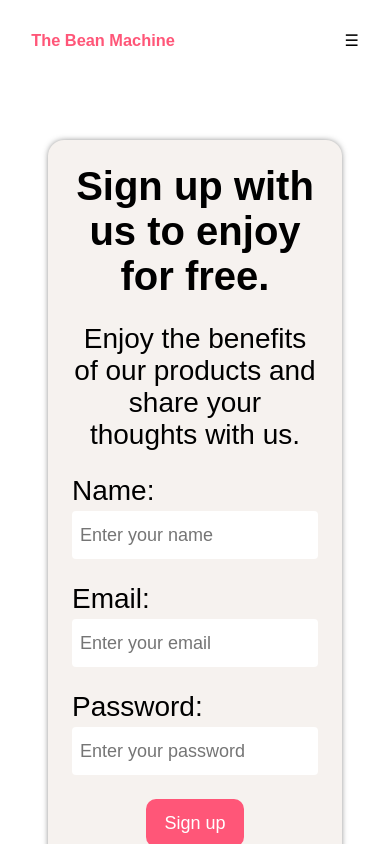
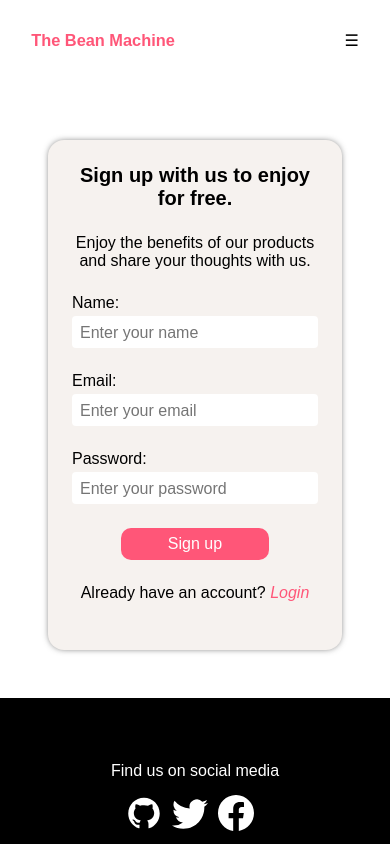
Before and after one commit to jonatan3921/The-Bean-Machine-Enhanced, a React (Vite) app: page /signup in a window 390 px wide. Shown: the top 844 px of the page. Built offline with nearby package versions, Linux system fonts and the light colour scheme; no server answers.

Commit message:
Extra Changes for the media query

```diff
--- a/src/components/Header/Header.css
+++ b/src/components/Header/Header.css
@@ -98,12 +98,17 @@ nav {
     }
 }
 
-/* Change All the media query for the phone to 500px */
-/* Phone Display Setting */
-@media screen and (max-width: 500px) {
+
+/* Small Phone Display Setting */
+@media screen and (max-width: 400px) {
     .header-container {
         height: 40px;
         margin-bottom: 32px;
+    }
+
+    .login-btn {
+        font-size: 12px;
+        padding: 6px 20px;
     }
 
     .burger {
@@ -122,7 +127,8 @@ nav {
 
     nav {
         display: none;
-        width: 95%;
+        align-self: center;
+        width: 100%;
     }
 
     .user-container {
--- a/src/pages/Account/Account.css
+++ b/src/pages/Account/Account.css
@@ -66,8 +66,8 @@
 /* Small Phone Display Setting */
 @media screen and (max-width: 400px) {
     .account-page {
-        min-height: 40vh;
-        background-position: 0px -10px;
+        min-height: 60vh;
+        background-position: 0px 40px;
     }
 
     .account-container p {
--- a/src/pages/Checkout.jsx/Checkout.css
+++ b/src/pages/Checkout.jsx/Checkout.css
@@ -210,3 +210,17 @@
         width: 45%;
     }
 }
+
+@media screen and (max-width: 400px) {
+    .checkout-page {
+        min-height: 60vh;
+    }
+
+    .item {
+        flex-wrap: wrap;
+    }
+
+    .title {
+        font-size: 12px;
+    }
+}
--- a/src/pages/CoffeeDetails/CoffeeDetails.css
+++ b/src/pages/CoffeeDetails/CoffeeDetails.css
@@ -102,3 +102,51 @@
     color: white;
     text-decoration: none;
 }
+
+
+/* Small Phone Display Setting */
+@media screen and (max-width: 400px) {
+    .coffee-details-page {
+        min-height: 60vh;
+    }
+
+    .coffee-name h2 {
+        font-size: 18px;
+    }
+
+    .coffee-name p {
+        font-size: 14px;
+    }
+
+    .coffee-details-container :nth-child(3) {
+        font-size: 18px;
+    }
+
+    .coffee-details-container :nth-child(4) {
+        font-size: 14px;
+    }
+
+
+    .addToCart-container {
+        justify-content: space-between;
+    }
+    /* Styling for Quantity Box */
+    .quantity-container {
+        padding: 0 6px;
+    }
+
+    .quantity-container p {
+        font-size: 18px;
+    }
+
+    .quantity-container select {
+        font-size: 18px;
+    }
+
+    /* Styling for add to cart button */
+    .addToCart-container button {
+        width: 45%;
+        font-size: 12px;
+        padding: 15px 12px;
+    }
+}
--- a/src/pages/Results/Results.css
+++ b/src/pages/Results/Results.css
@@ -86,3 +86,23 @@
         height: 125px;
     }
 }
+
+/* Small Phone Display Setting */
+@media screen and (max-width: 400px) {
+    .results-page .searching-container2 {
+        align-items: center;
+    }
+
+    .results-page .searching-container2 > :nth-child(1)::placeholder {
+        font-size: 14px;
+    }
+
+    .results-page .search-results-container2 {
+        width: 82%;
+    }
+
+    .arrow-results-btn {
+        height: 48px;
+        width: 48px;
+    }
+}
--- a/src/pages/SignUp/SignUp.css
+++ b/src/pages/SignUp/SignUp.css
@@ -82,8 +82,42 @@
     }
 }
 
+/* Phone Display Setting */
 @media screen and (max-width: 600px) {
     .signup-container {
         width: 90%;
     }
 }
+
+/* Small Phone Display Setting */
+@media screen and (max-width: 400px) {
+    .signup-page {
+        min-height: 60vh;
+    }
+
+    .signup-container h1 {
+        font-size: 20px;
+    }
+
+    .signup-container p {
+        font-size: 16px;
+    }
+
+    .form-group label {
+        font-size: 16px;
+    }
+
+    .form-group input {
+        height: 32px;
+    }
+
+    .form-group input::placeholder {
+        font-size: 16px;
+    }
+
+    .signup-container button {
+        width: 60%;
+        height: 32px;
+        font-size: 16px;
+    }
+}
```
